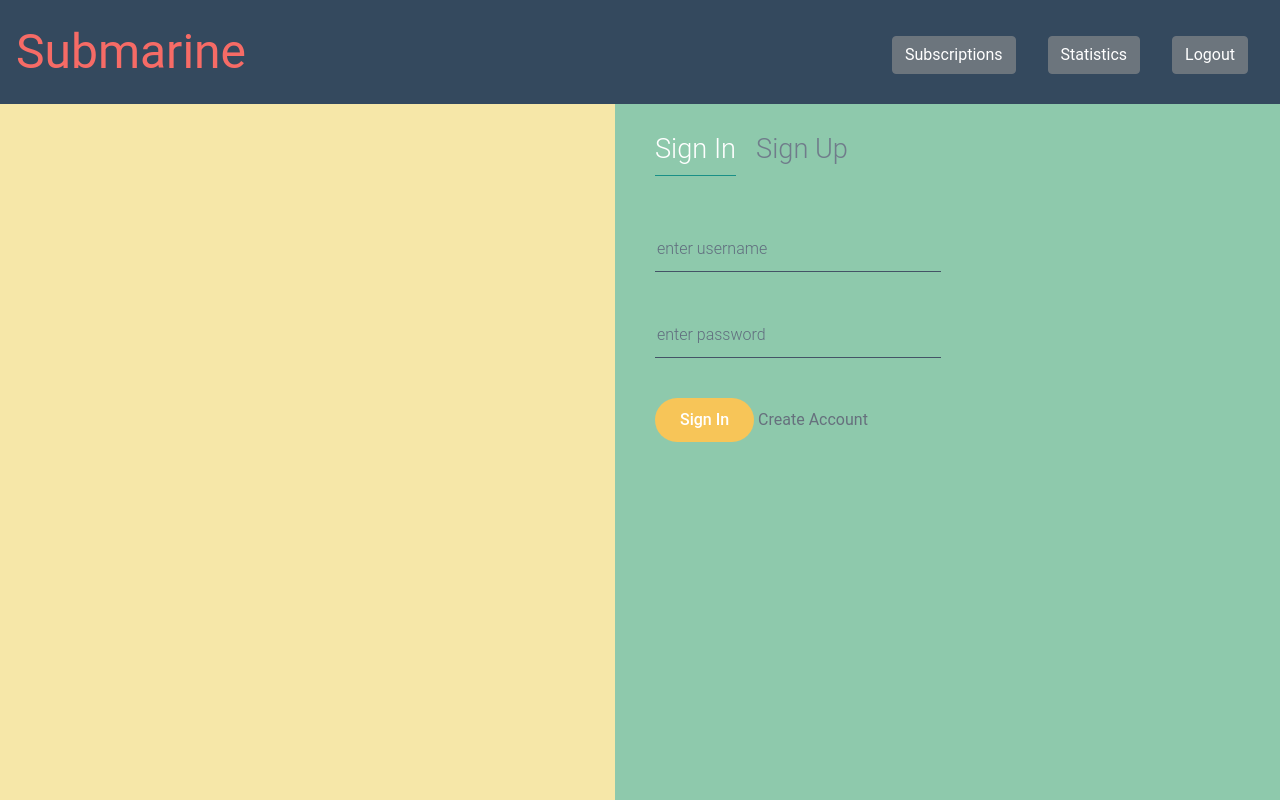
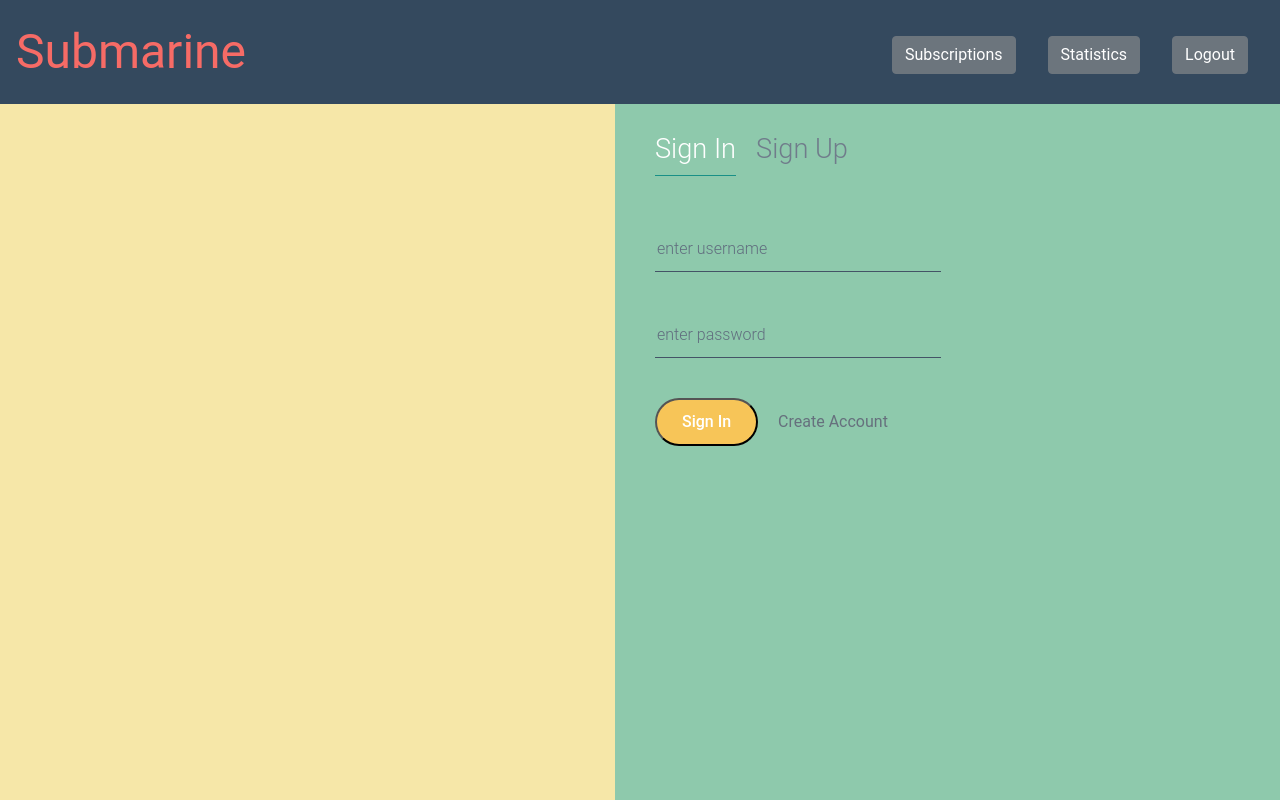
Before and after one commit to HillNathan/subscription-tracker, a React (Create React App) app in the folder client/: page / in a window 1280 px wide. Shown: the top 800 px of the page. Built offline with nearby package versions, Linux system fonts and the light colour scheme; no server answers.

Commit message:
Subscription page displays to  bottom of window

```diff
--- a/client/src/components/SubForm/style.css
+++ b/client/src/components/SubForm/style.css
@@ -17,10 +17,8 @@
 .Formfield__Button {
     background-color: #F7C558;
     color: white;
-    /* border: none; */
-    /* outline: none; */
     border-radius: 25px;
-    padding: 15px 70px;
-    font-size: .9em;
+    padding: 10px 25px;
+    font-size: 1em;
     font-weight: 500;
   }
--- a/client/src/pages/Main.js
+++ b/client/src/pages/Main.js
@@ -4,17 +4,15 @@ import SubForm from "../components/SubForm"
 import "./SignIn.css";
 
 function Main (props) {
-    return (
-    <div className="App">
-			<div className="input-fields">
+	return (
+		<div className="input-fields">
 			<SubList
 			subscriptions={props.subscriptions}
 			removeSub={props.removeSub} />
 			<SubForm
 			addSub={props.addSub}/>
-			</div>
-    </div>
-    )
+		</div>
+	)
 }
 
 export default Main
--- a/client/src/pages/SignIn.css
+++ b/client/src/pages/SignIn.css
@@ -13,10 +13,11 @@
   /* width: 50%; */
   background-color: #8ec9ac;
   padding: 25px 40px;
-  /* overflow: auto; */
+  overflow: auto;
 }
 
 .input-fields {
+  /* height: 100vh; */
   min-height: 100%;
 }
 
@@ -105,12 +106,12 @@
 .FormField__Button {
   background-color: #F7C558;
   color: white;
-  border: none;
-  outline: none;
+  /* border: none; */
   border-radius: 25px;
   padding: 10px 25px;
   font-size: 1em;
   font-weight: 500;
+  margin-right: 1em;
 }
 
 .FormField__Link {
```
